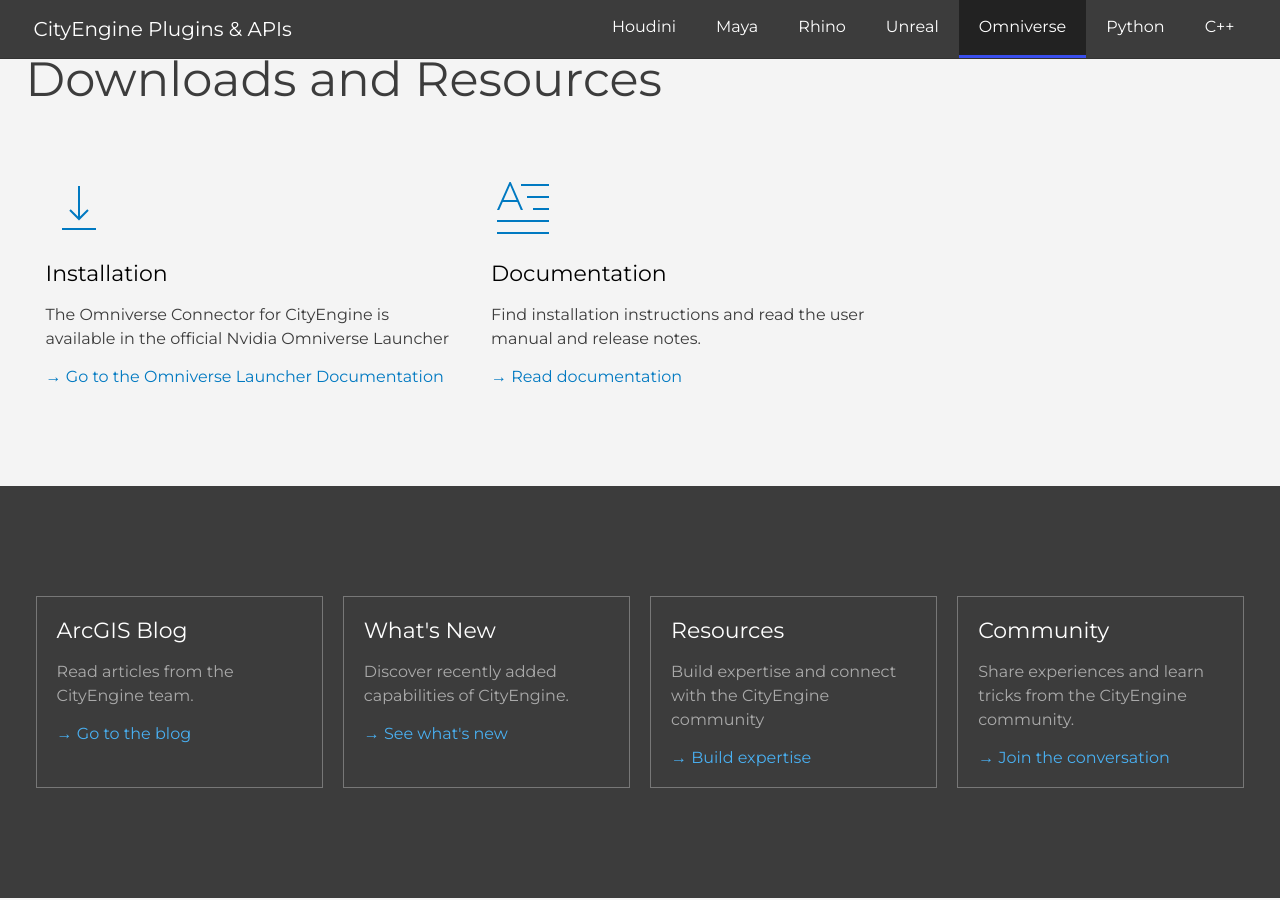
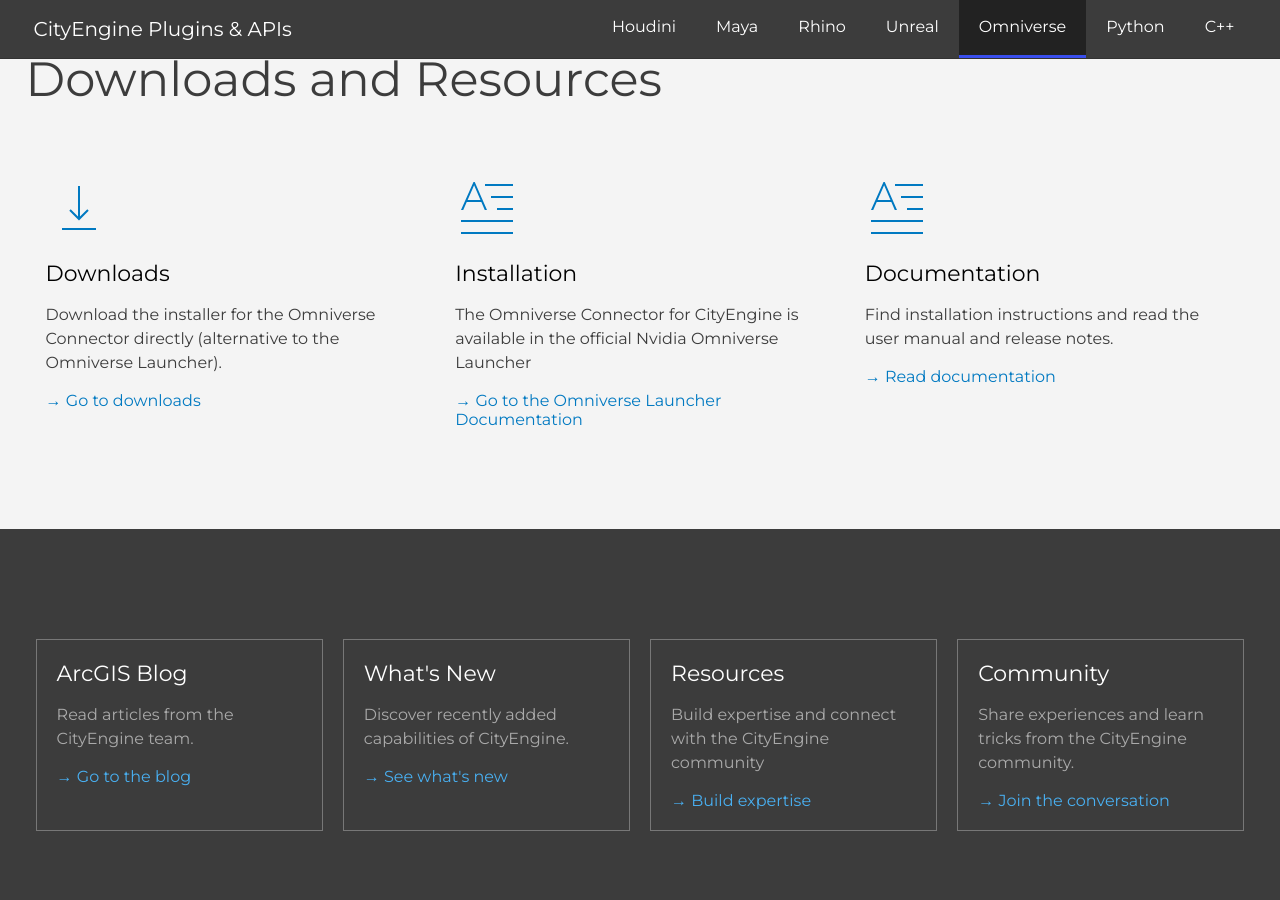
Before and after one commit to Esri/cityengine, a Jekyll site: the page built from _plugins/omniverse.md, in a window 1280 px wide and 900 px high, scrolled down 1834 px. Built offline with Jekyll 4.4.1, drawn with Linux system fonts in a browser that asks for light colours.

Commit message:
Add download link for Omniverse Connector

```diff
--- a/_plugins/omniverse.md
+++ b/_plugins/omniverse.md
@@ -25,10 +25,15 @@
 
 introduction: The Omniverse Connector for CityEngine provides an uni-directional link to Omniverse Nucleus. On top of the basic export functionality, repeated exports with the same name will accumulate using USD composition techniques. This allows for convenient tweaking of an exported model (e.g. updating a single building in a large city) without having to re-run full exports (which are potentially time-consuming).
 
-ressource-1-title: Installation
-ressource-1-text: The Omniverse Connector for CityEngine is available in the official Nvidia Omniverse Launcher
-ressource-1-link-text: → Go to the Omniverse Launcher Documentation
-ressource-1-link-url: https://docs.omniverse.nvidia.com/prod_launcher/prod_launcher/overview.html
+ressource-1-title: Downloads
+ressource-1-text: Download the installer for the Omniverse Connector directly (alternative to the Omniverse Launcher).
+ressource-1-link-text: → Go to downloads
+ressource-1-link-url: https://github.com/Esri/cityengine/releases
+
+ressource-2-title: Installation
+ressource-2-text: The Omniverse Connector for CityEngine is available in the official Nvidia Omniverse Launcher
+ressource-2-link-text: → Go to the Omniverse Launcher Documentation
+ressource-2-link-url: https://docs.omniverse.nvidia.com/prod_launcher/prod_launcher/overview.html
 
 documentation-title: Documentation
 documentation-text: Find installation instructions and read the user manual and release notes.
```
